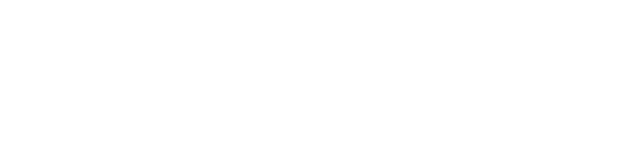
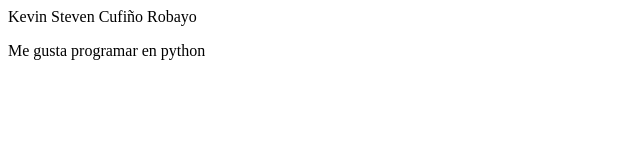
Before and after one commit to alejamoraleso/Entregabl2FIMLM, a plain HTML site: page Index.html in a window 1280 px wide. Shown: the whole page, without its empty margins (0-640 px from the left). Drawn offline with Linux system fonts and the light colour scheme.

Commit message:
Se agregan los datos del lider del grupo

```diff
--- a/Index.html
+++ b/Index.html
@@ -3,5 +3,10 @@
     <head>
     </head>
     <body>
+	<section>
+	    <header>Kevin Steven Cufiño Robayo</header>
+	    <p>
+	    Me gusta programar en python
+	    </p>
     </body>
 </html>
```
